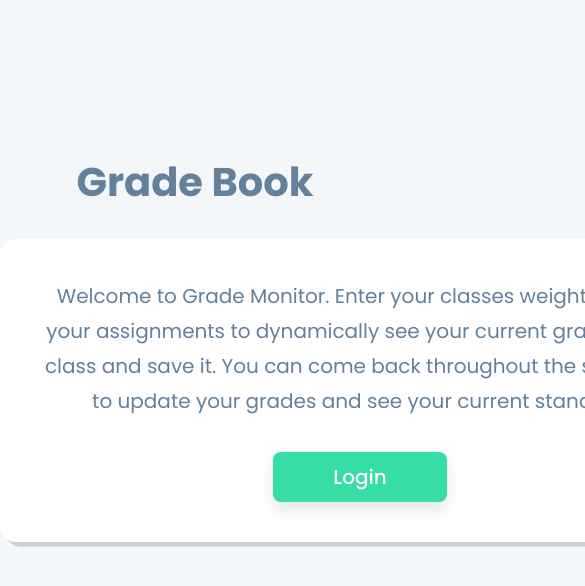
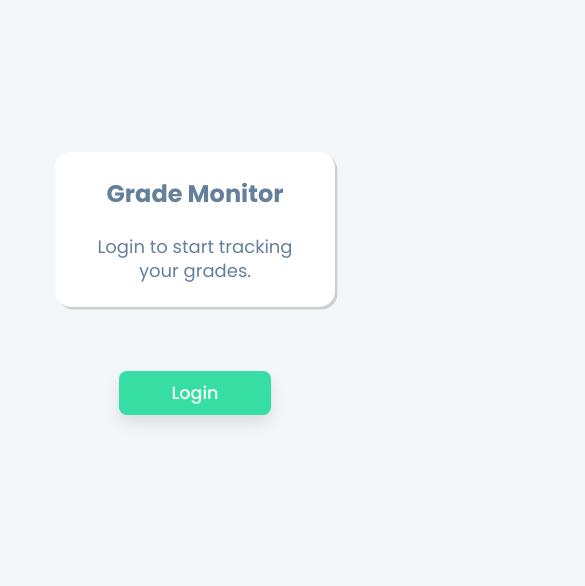
Before and after one commit to zack-ashen/grade-monitor, a React (Create React App) app: page / in a window 390 px wide. Shown: the top 586 px of the page, 585 px wide, since content can reach past the window. Built offline with nearby package versions, Linux system fonts and the light colour scheme.

Commit message:
home works on mobile

```diff
--- a/src/components/App.css
+++ b/src/components/App.css
@@ -2,8 +2,5 @@
     margin: 0;
     text-align: center;
     margin-top:18vh;
+    width: 100%;
 }
-
-h1 {
-    font-size: 2.5rem;
-}
--- a/src/components/App.js
+++ b/src/components/App.js
@@ -1,16 +1,60 @@
 import './App.css';
 import './Blurb.css';
 import Login from './Login.js';
+import { useState, useEffect } from 'react';
 
 export default function App() {
+    const width = useWindowSize().width;
+    console.log(width);
+    return (
+        <div className="App">
+            {/* Desktop */}
+            {width > 450 && <>
+            <h1 className="blurbHeader">Grade Monitor</h1>
+            <div className="blurb">
+                <p className="blurb-text">Welcome to Grade Monitor. Enter your classes weighting and your assignments to dynamically see your current grade in the class and save it. You can come back throughout the semester to update your grades and see your current standing.</p>
+                <Login />
+            </div>
+            </>}
 
-  return (
-      <div className="App">
-          <h1>Grade Book</h1>
-          <div className="blurb" id="signin-blurb">
-              <p className="blurb-text" id="signin-blurb-text">Welcome to Grade Monitor. Enter your classes weighting and your assignments to dynamically see your current grade in the class and save it. You can come back throughout the semester to update your grades and see your current standing.</p>
-              <Login />
-          </div>
-      </div>
-  );
+            {/* Mobile */}
+            {width <= 450 && <>
+            <div className="blurb">
+                <h1 className="blurbHeader">Grade Monitor</h1>
+                <p className="blurb-text">Login to start tracking your grades.</p>
+            </div>
+            <Login />
+            </>}
+
+        </div>
+    );
 }
+
+function useWindowSize() {
+    const [windowSize, setWindowSize] = useState({
+      width: undefined,
+      height: undefined,
+    });
+
+    useEffect(() => {
+      // Handler to call on window resize
+      function handleResize() {
+        // Set window width/height to state
+        setWindowSize({
+          width: window.innerWidth,
+          height: window.innerHeight,
+        });
+      }
+
+      // Add event listener
+      window.addEventListener("resize", handleResize);
+
+      // Call handler right away so state gets updated with initial window size
+      handleResize();
+
+      // Remove event listener on cleanup
+      return () => window.removeEventListener("resize", handleResize);
+    }, []); // Empty array ensures that effect is only run on mount
+
+    return windowSize;
+  }
--- a/src/components/Blurb.css
+++ b/src/components/Blurb.css
@@ -3,24 +3,39 @@
     box-shadow: 0.3rem 0.3rem #CCCFD1;
     display: inline-block;
     border-radius: 1rem;
+    padding: 2.5rem;
+    width: 45rem;
 }
 
 .blurb-text {
-    font-size: 1.25rem;
-    width: 40rem;
+    font-size: 1.25em;
     line-height: 2.2rem;
     text-align: center;
-}
-
-#signin-blurb {
-    padding: 2.5rem;
-}
-
-#signin-blurb-text {
     margin: 0 0 2rem 0;
 }
 
-#message-blurb {
-    padding: 0.75rem;
-    margin-top: 10rem;
+@media only screen and (max-width: 600px) {
+    .blurb-text {
+        font-size: 1.5em;
+        line-height: 2.5rem;
+    }
 }
+
+@media only screen and (max-width: 450px) {
+    .blurb {
+        padding: 1rem 5rem 1rem 5rem;
+        width: 25rem;
+        border-radius: 2rem;
+        margin-bottom: 8rem;
+    }
+
+    .blurbHeader {
+        font-size: 3em;
+    }
+
+    .blurb-text {
+        font-size: 2.25em;
+        line-height: 3rem;
+        margin-top: 3rem;
+    }
+}
--- a/src/components/Button.css
+++ b/src/components/Button.css
@@ -154,3 +154,19 @@ button {
         border-radius: 100%;
     }
 }
+
+@media only screen and (max-width: 600px) {
+    #sign_in {
+        font-size: 1.75em;
+        border-radius: 1rem;
+    }
+}
+
+@media only screen and (max-width: 450px) {
+    #sign_in {
+        font-size: 2.2em;
+        border-radius: 1rem;
+        display: block;
+        margin: auto;
+    }
+}
--- a/src/index.css
+++ b/src/index.css
@@ -11,6 +11,23 @@ body {
     font-family: Poppins;
 }
 
+h1 {
+    font-size: 2.5rem;
+}
+
 input[type=text]:focus {
     border-color: #29A0FF;
-  }
+
+}
+
+@media only screen and (max-width: 850px) {
+    html {
+        font-size: 0.75em;
+    }
+}
+
+@media only screen and (max-width: 600px) {
+    html {
+        font-size: 0.5em;
+    }
+}
```
Also changed, not shown: 1 other file (tests, documents, lock files or other folders).
